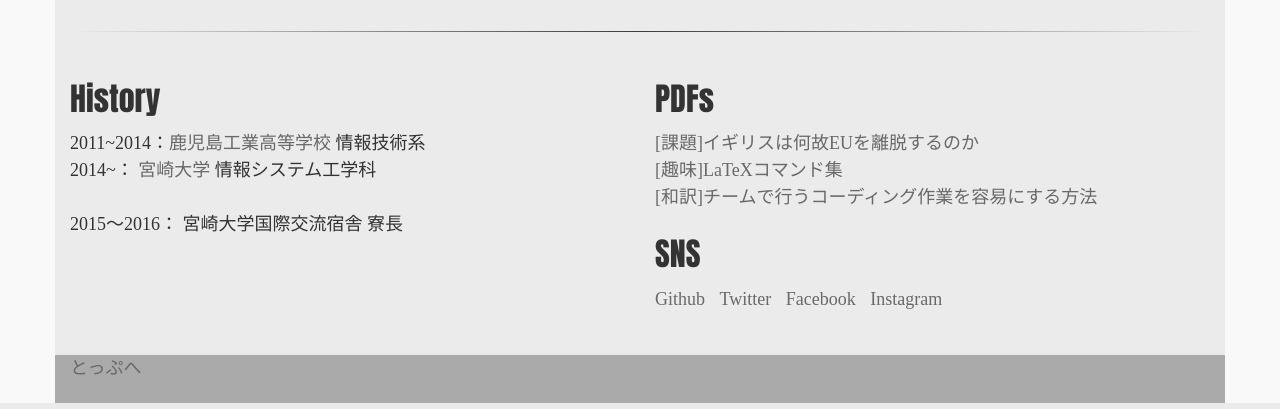
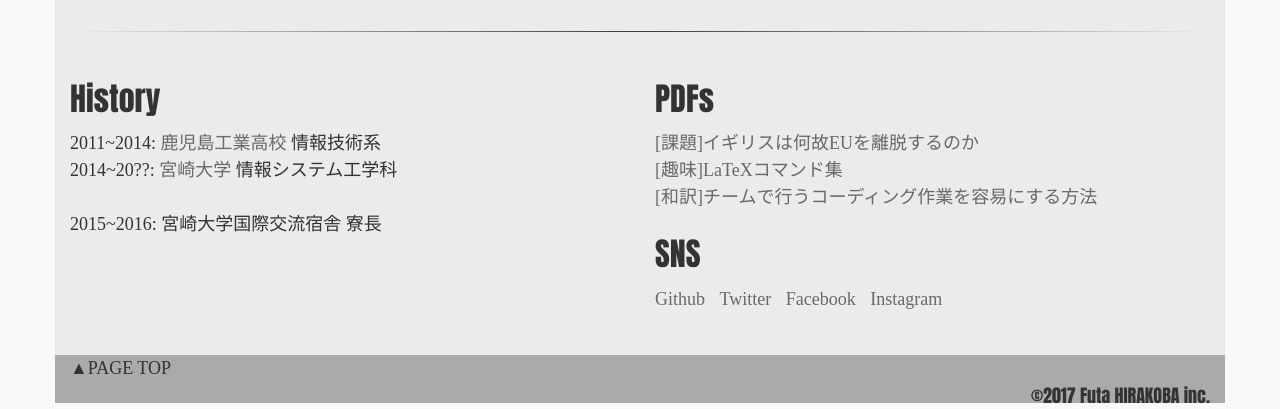
Before and after one commit to korosuke613/myHomepage, a PHP site: page / in a window 1280 px wide. Shown: the part 865-1274 px from the top of the page. Run offline with PHP 8.4, Linux system fonts and the light colour scheme; some web fonts are replaced.

Commit message:
Add copyright

```diff
--- a/css/link.css
+++ b/css/link.css
@@ -3,15 +3,17 @@ a {
     transition: .3s;
     -webkit-transform: scale(1);
     transform: scale(1);
+
 }
 
 a:link {
     color: #696969;
+    text-decoration: none;
 }
 
 a:visited {
     color: #808080;
-    text-decoration: underline;
+    text-decoration: none;
 }
 
 a:hover {
--- a/index.html
+++ b/index.html
@@ -83,9 +83,11 @@
                             <br> Web系の勉強のためにこのWebサイトを作っています。
                         </p>
                         <p>
-                            [勉強中]C, Java, HTML, PHP, javascript, shellscript<br> [趣味]ドライブ、カメラ、キャンプ
-                            <br> [出身地]鹿児島
-                            <br>
+                            <ul>
+                                <li>[勉強] C, Java, HTML, PHP, javascript, shellscript</li>
+                                <li>[趣味] ドライブ、カメラ、キャンプ</li>
+                                <li>[出身地] 鹿児島</li>
+                            </ul>
                         </p>
                         <p>平成29年2月7日(火)現在</p>
                     </div>
@@ -96,8 +98,8 @@
                 <div class="row">
                     <div class="col-sm-8 col-md-6">
                         <h1>History</h1>
-                        2011~2014：<a href="http://www.edu.pref.kagoshima.jp/sh/Kagoshima-T/" target="_blank" onClick="ga('send', 'event', 'link', 'other', 'Rokko')">鹿児島工業高等学校</a> 情報技術系<br> 2014~：
-                        <a href="http://www.miyazaki-u.ac.jp/" target="_blank" onClick="ga('send', 'event', 'link', 'other', 'Miyadai')">宮崎大学</a> 情報システム工学科<br><br> 2015〜2016： 宮崎大学国際交流宿舎 寮長<br>
+                        2011~2014: <a href="http://www.edu.pref.kagoshima.jp/sh/Kagoshima-T/" target="_blank" onClick="ga('send', 'event', 'link', 'other', 'Rokko')">鹿児島工業高校</a> 情報技術系<br> 2014~20??:
+                        <a href="http://www.miyazaki-u.ac.jp/" target="_blank" onClick="ga('send', 'event', 'link', 'other', 'Miyadai')">宮崎大学</a> 情報システム工学科<br><br> 2015~2016: 宮崎大学国際交流宿舎 寮長<br>
                     </div>
 
                     <div class="col-sm-6 col-md-5">
@@ -131,7 +133,9 @@
         <div class="container">
             <div class="row">
                 <div class="col-xs-12" style="background:#AAA;height:6vh;">
-                    <a href="#top_jump">とっぷへ</a>
+                    <a href="#top_jump" style="color:#333333">▲PAGE TOP</a>
+                    <br>
+                    <div style="font-family: 'Anton',sans-serif;" class="text-right">©2017 Futa HIRAKOBA inc.</div>
                 </div>
             </div>
         </div>
```
Also changed, not shown: css/font_change.css (line endings or trailing spaces).
